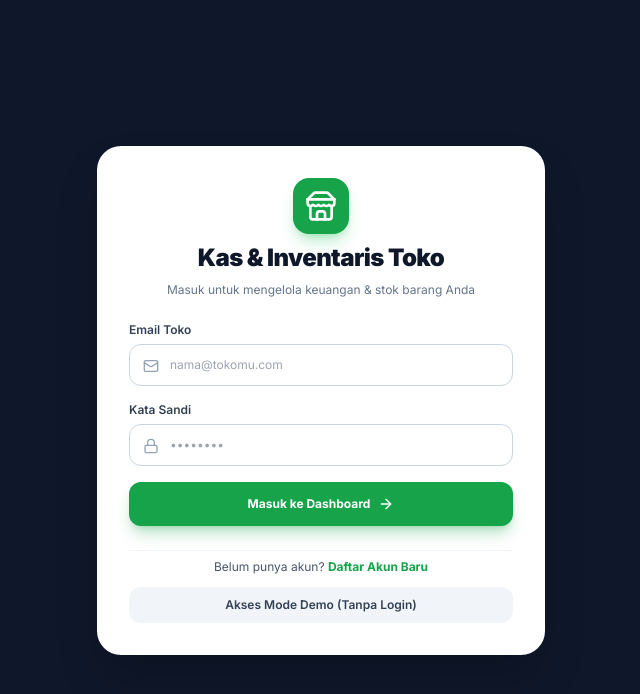
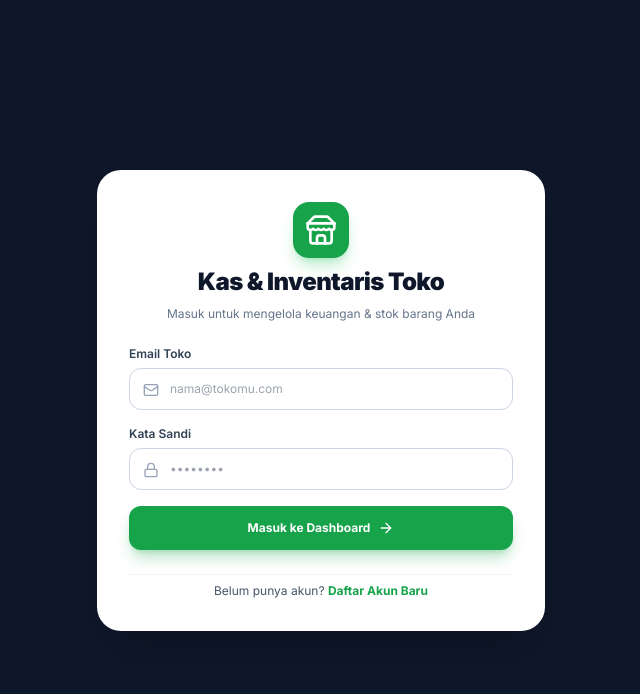
Before and after one commit to sandidg/stoc-produck, a Next.js app: page /login in a window 1280 px wide. Shown: the top 694 px of the page, without its empty margins (319-959 px from the left). Built offline with nearby package versions, Linux system fonts and the light colour scheme; no server answers.

Commit message:
Remove Akses Mode Demo button from login page

```diff
--- a/src/app/(auth)/login/page.tsx
+++ b/src/app/(auth)/login/page.tsx
@@ -136,21 +136,13 @@ export default function LoginPage() {
           </button>
         </form>
 
-        <div className="pt-2 text-center border-t border-slate-100 space-y-3">
+        <div className="pt-2 text-center border-t border-slate-100">
           <p className="text-xs text-slate-600">
             Belum punya akun?{' '}
             <Link href="/register" className="font-bold text-brand-600 hover:underline">
               Daftar Akun Baru
             </Link>
           </p>
-
-          <button
-            type="button"
-            onClick={handleDemoLogin}
-            className="w-full py-2.5 bg-slate-100 hover:bg-slate-200 text-slate-700 font-semibold text-xs rounded-xl transition-all"
-          >
-            Akses Mode Demo (Tanpa Login)
-          </button>
         </div>
       </div>
     </div>
```
Also changed, not shown: 1 other file (tests, documents, lock files or other folders).
